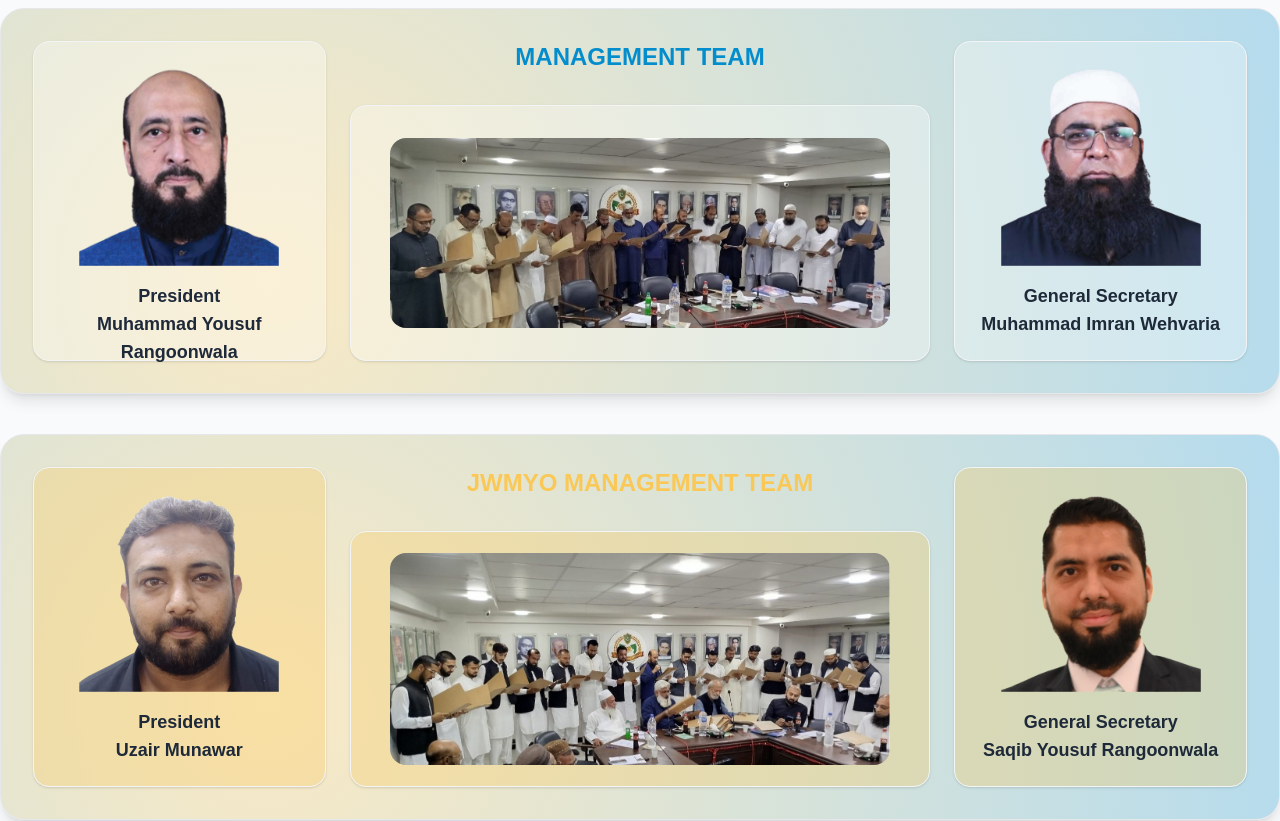
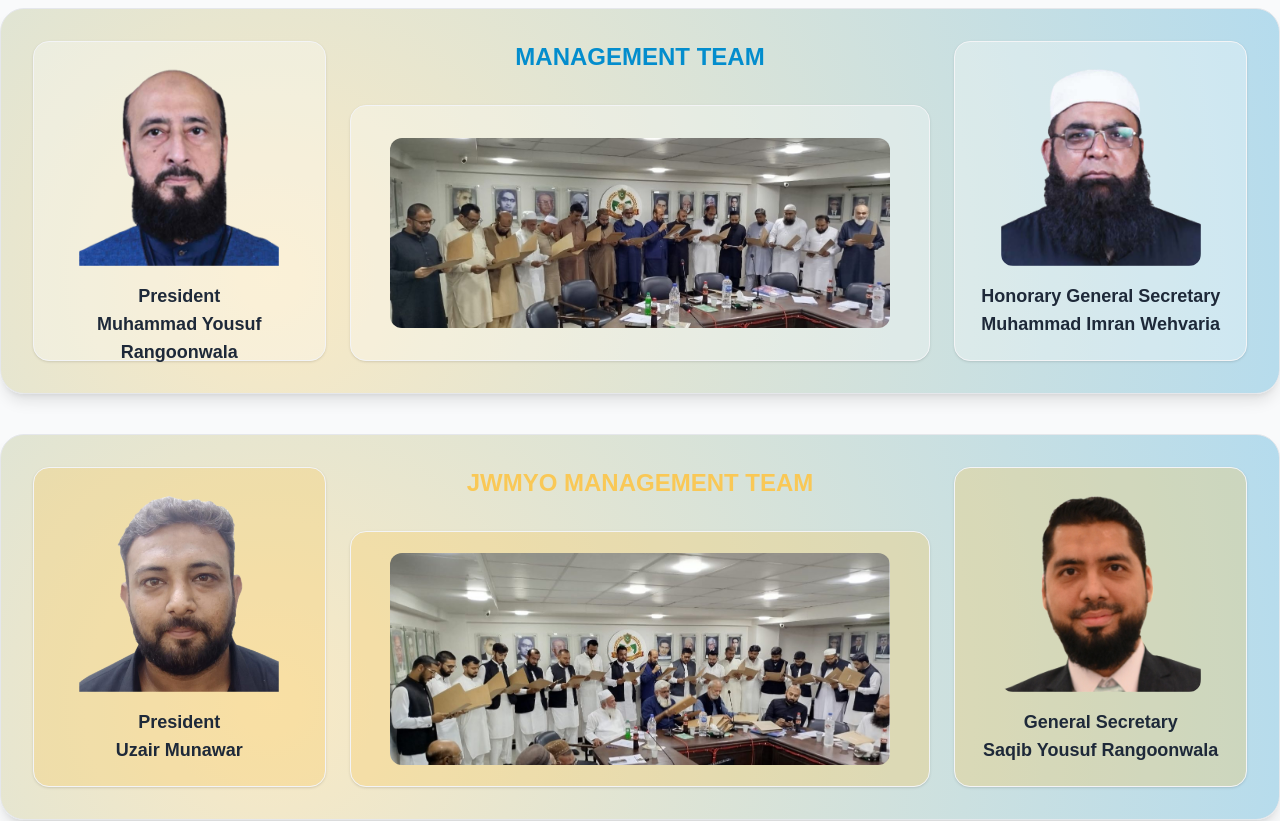
Before and after one commit to hadi-14/jwmj-website, a Next.js app: page / in a window 1280 px wide. Shown: the part 800-1621 px from the top of the page. Built offline with nearby package versions, Linux system fonts and the light colour scheme.

Commit message:
Updated Muhammad Imran Wehvaria's designation to Honorary General Secretary

```diff
--- a/src/app/page.tsx
+++ b/src/app/page.tsx
@@ -196,23 +196,23 @@ export default function Home() {
                   alt="Group Photo"
                   width={500}
                   height={200}
-                  className="object-contain rounded-2xl transition-transform duration-300 ease-in-out hover:scale-105"
+                  className="object-contain rounded-2xl transition-transform duration-300 ease-in-out hover:scale-105 rounded-xl"
                 />
               </div>
 
             </div>
 
-            {/* General Secretary */}
+            {/* Honorary General Secretary */}
             <div className="bg-white/30 rounded-2xl p-6 shadow-sm border border-gray-100 flex flex-col justify-between items-center h-80 w-1/4">
               <Image
                 src="/Presidency/JWMJ/4.png"
-                alt="General Secretary"
+                alt="Honorary General Secretary"
                 width={200}
                 height={200}
-                className="object-cover mb-4 transition-transform duration-300 ease-in-out hover:scale-105"
+                className="object-cover mb-4 transition-transform duration-300 ease-in-out hover:scale-105 rounded-xl"
               />
               <p className="text-lg font-bold text-gray-800 text-center">
-                General Secretary <br />Muhammad Imran Wehvaria
+                Honorary General Secretary <br />Muhammad Imran Wehvaria
               </p>
             </div>
 
@@ -251,7 +251,7 @@ export default function Home() {
                   alt="Group Photo"
                   width={500}
                   height={200}
-                  className="object-contain rounded-2xl transition-transform duration-300 ease-in-out hover:scale-105"
+                  className="object-contain rounded-2xl transition-transform duration-300 ease-in-out hover:scale-105 rounded-xl"
                 />
               </div>
             </div>
@@ -263,7 +263,7 @@ export default function Home() {
                 alt="General Secretary"
                 width={200}
                 height={200}
-                className="object-cover mb-4 transition-transform duration-300 ease-in-out hover:scale-105"
+                className="object-cover mb-4 transition-transform duration-300 ease-in-out hover:scale-105 rounded-xl"
               />
               <p className="text-lg font-bold text-gray-800 text-center">
                 General Secretary <br />Saqib Yousuf Rangoonwala
```
